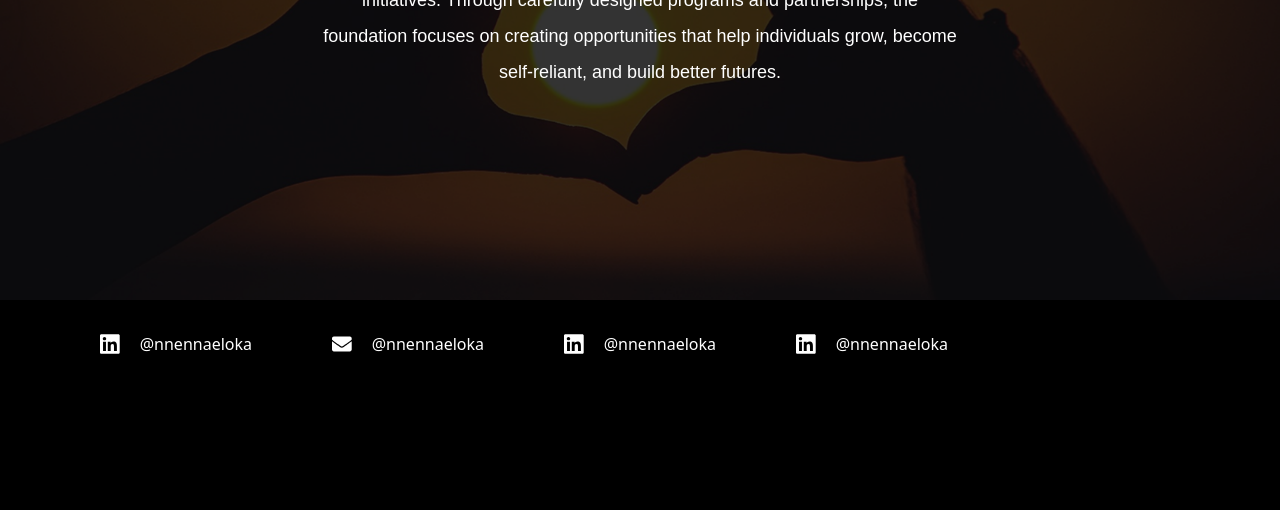
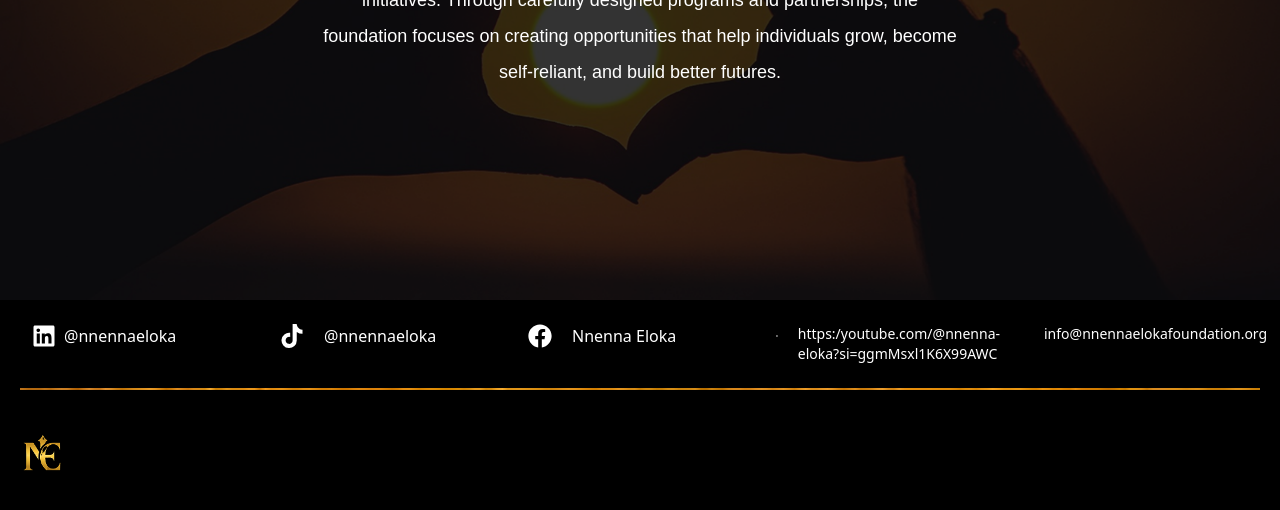
Before and after one commit to Danielazan/MaNnennaDegame, a React (Vite) app: page / in a window 1280 px wide. Shown: the part 3140-3650 px from the top of the page. Built offline with nearby package versions, Linux system fonts and the light colour scheme.

Commit message:
Landinf page almost done

```diff
--- a/src/Components/LandingPage/Footer.jsx
+++ b/src/Components/LandingPage/Footer.jsx
@@ -1,8 +1,8 @@
 import React from 'react';
-import { FaYoutube, FaEnvelope, FaHome, FaBlog, FaNewspaper, FaShieldAlt, FaFileContract,FaLinkedin } from 'react-icons/fa';
-// import {
-//   Fa6BrandsTiktok       // TikTok icon (FA6 Brands)
-// } from 'react-icons/fa6';
+import lingImg from "../../assets/textbg.png"
+import Logo from "../../assets/Logo.png"
+import { FaYoutube, FaEnvelope, FaHome, FaFacebook, FaNewspaper, FaShieldAlt, FaFileContract, FaLinkedin, FaTiktok } from 'react-icons/fa';
+
 
 const Footer = () => {
     return (
@@ -10,25 +10,43 @@ const Footer = () => {
 
             <div className="w-full px-2 md:px-5 relative overflow-hidden ">
                 {/* Links section1 */}
-                <div className="w-full grid grid-cols-5 gap-4 px-12 ">
-                    <div className=" p-8 text-white flex gap-5 ">
+                <div className="w-full grid grid-cols-5 gap-2 px-1 ">
+
+                    <div className="col-span-1 px-2 py-6 text-white flex gap-2 ">
                         <FaLinkedin className="text-2xl" />
                         <span>@nnennaeloka</span>
                     </div>
 
-                    <div className=" p-8 text-white flex gap-5 ">
-                        <FaEnvelope className="text-2xl" />
+                    <div className="col-span-1 px-2 py-6 text-white flex gap-5 ">
+                        <FaTiktok className="text-2xl" />
                         <span>@nnennaeloka</span>
                     </div>
 
-                    <div className=" p-8 text-white flex gap-5 ">
-                        <FaLinkedin className="text-2xl" />
-                        <span>@nnennaeloka</span>
+                    <div className="col-span-1 px-2 py-6 text-white flex gap-5 ">
+                        <FaFacebook className="text-2xl" />
+                        <span>Nnenna Eloka</span>
                     </div>
 
-                    <div className=" p-8 text-white flex gap-5 ">
-                        <FaLinkedin className="text-2xl" />
-                        <span>@nnennaeloka</span>
+                    <div className=" col-span-1 px-2 py-6 text-white flex gap-5 ">
+                        <FaYoutube className="text-2xl" />
+                        <span className='text-sm'>https:/youtube.com/@nnenna-eloka?si=ggmMsxl1K6X99AWC</span>
+                    </div>
+
+                    <div className="col-span-1  px-2 py-6 text-white flex gap-5 ">
+                        <FaEnvelope className="text-2xl" />
+                        <span className='text-sm'>info@nnennaelokafoundation.org</span>
+                    </div>
+                </div>
+
+                <div className='w-full bg-cover bg-no-repeat h-0.5' style={{ backgroundImage: `url(${lingImg})` }} />
+
+                <div className='w-full grid grid-cols-4 gap-2 mt-10'>
+                    <div className='flex items-start justify-between'>
+                        <img
+                            src={Logo}  // Replace with your image URL
+                            alt="Absolutely positioned image"
+                            className=" w-12 h-12 object-cover rounded-lg shadow-lg"
+                        />
                     </div>
                 </div>
             </div>
```
